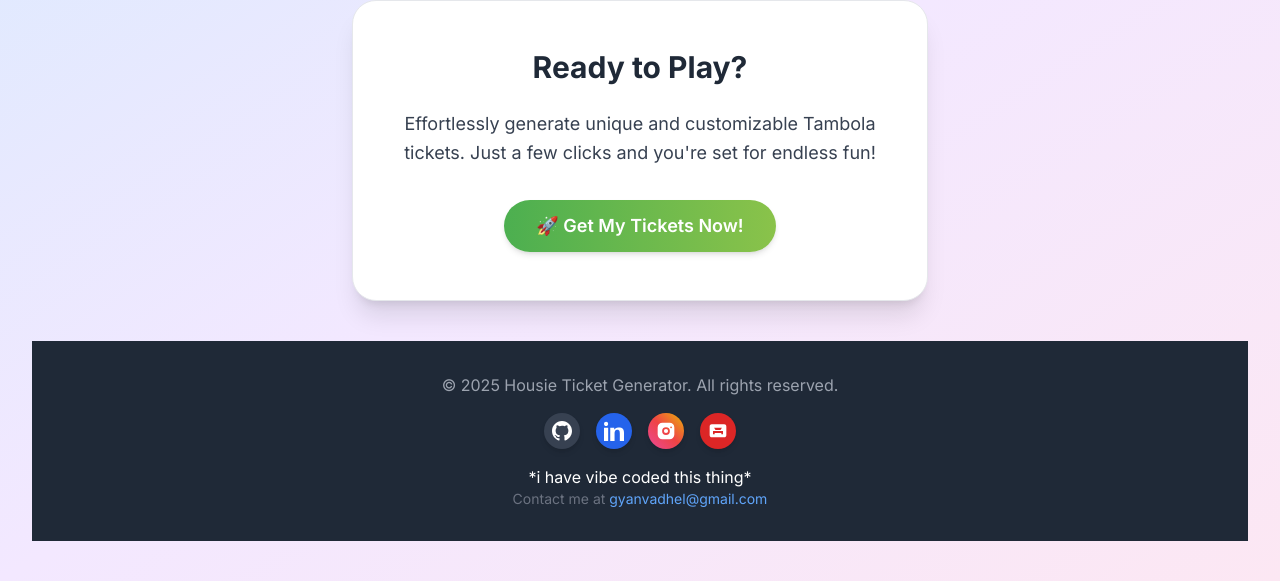
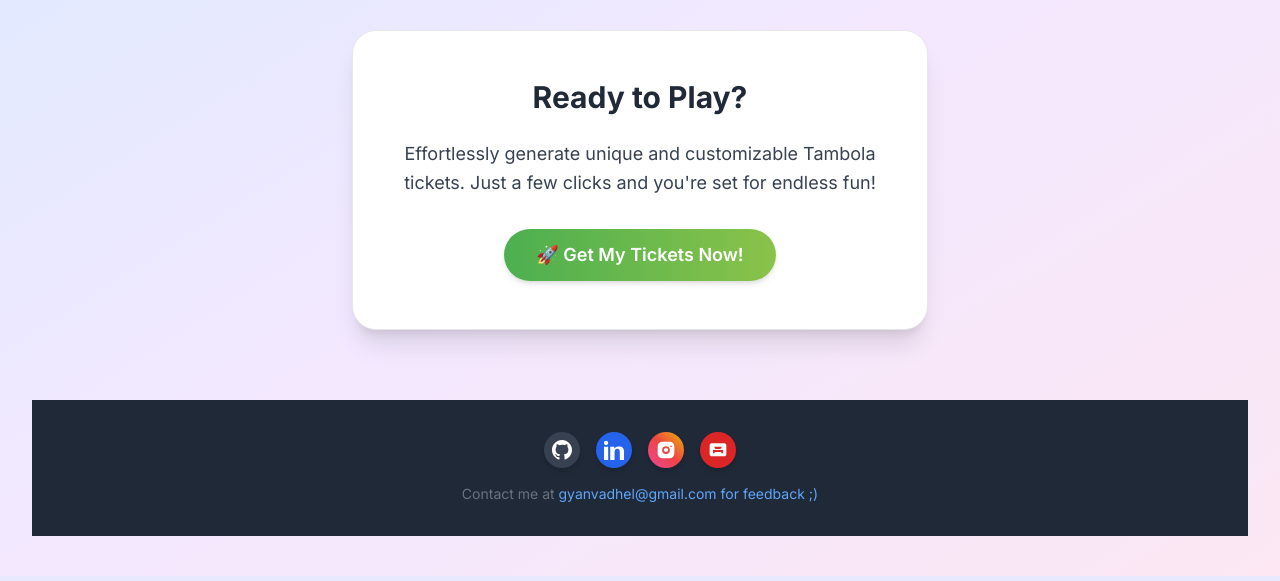
Before and after one commit to gyanvadhel/TixGen, a Flask app: page / in a window 1280 px wide. Shown: the part 224-805 px from the top of the page. Run offline with Flask 3, Linux system fonts and the light colour scheme; some libraries are stand-ins or nearby versions.

Commit message:
Update landing.html

```diff
--- a/templates/landing.html
+++ b/templates/landing.html
@@ -61,7 +61,6 @@
   <!-- Footer -->
   <footer class="w-full py-8 mt-10 bg-gray-800 text-white text-center">
     <div class="container mx-auto px-4">
-      <p class="mb-4 text-gray-400">&copy; 2025 Housie Ticket Generator. All rights reserved.</p>
 
       <!-- Improved Social Icons -->
       <div class="flex justify-center gap-4 mb-4">
@@ -109,8 +108,8 @@
           </div>
         </a>
       </div>
-        <p> *i have vibe coded this thing* </p>
-      <p class="text-sm text-gray-500">Contact me at <a href="mailto:gyanvadhel@gmail.com" class="text-blue-400 hover:underline">gyanvadhel@gmail.com</a></p>
+
+      <p class="text-sm text-gray-500">Contact me at <a href="mailto:gyanvadhel@gmail.com" class="text-blue-400 hover:underline">gyanvadhel@gmail.com for feedback ;)</a></p>
     </div>
   </footer>
 
```
